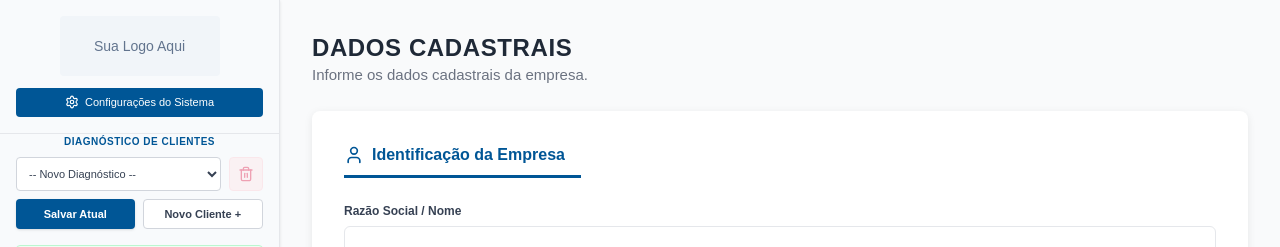
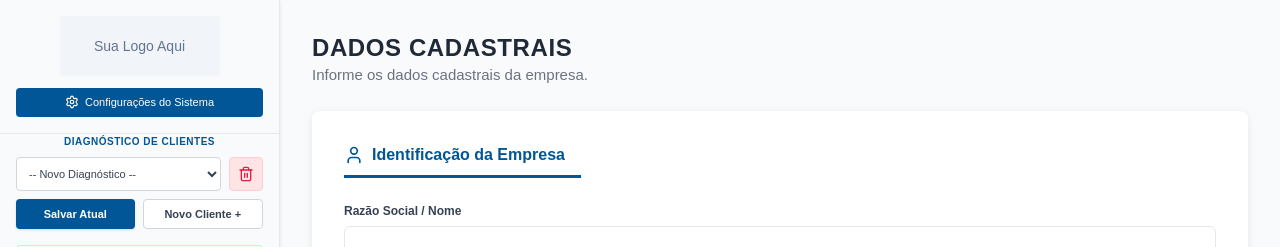
Before and after one commit to dinheironocaixabsb/Simples-novo, a Next.js app: page / in a window 1280 px wide. Shown: the top 247 px of the page. Built offline with nearby package versions, Linux system fonts and the light colour scheme.

Commit message:
feat: Make Sidebar trash button act as a clear form action when no client is selected

```diff
--- a/src/components/layout/Sidebar.tsx
+++ b/src/components/layout/Sidebar.tsx
@@ -134,10 +134,17 @@ export function Sidebar() {
           </select>
           <button
             type="button"
-            onClick={handleDelete}
-            disabled={!activeClientId}
-            title={activeClientId ? "Excluir diagnóstico selecionado" : "Selecione um diagnóstico para excluir"}
-            className="w-[34px] h-[34px] flex items-center justify-center bg-[#ffe4e6] text-[#e11d48] rounded border border-[#fecdd3] hover:bg-[#fecdd3] transition-colors disabled:opacity-40 disabled:cursor-not-allowed"
+            onClick={() => {
+              if (activeClientId) {
+                handleDelete();
+              } else {
+                if (window.confirm('Deseja limpar todos os dados não salvos da tela?')) {
+                  useDiagnosisStore.getState().newClient();
+                }
+              }
+            }}
+            title={activeClientId ? "Excluir diagnóstico selecionado" : "Limpar dados da tela"}
+            className="w-[34px] h-[34px] flex items-center justify-center bg-[#ffe4e6] text-[#e11d48] rounded border border-[#fecdd3] hover:bg-[#fecdd3] transition-colors"
           >
             <Trash2 className="w-4 h-4" />
           </button>
```
